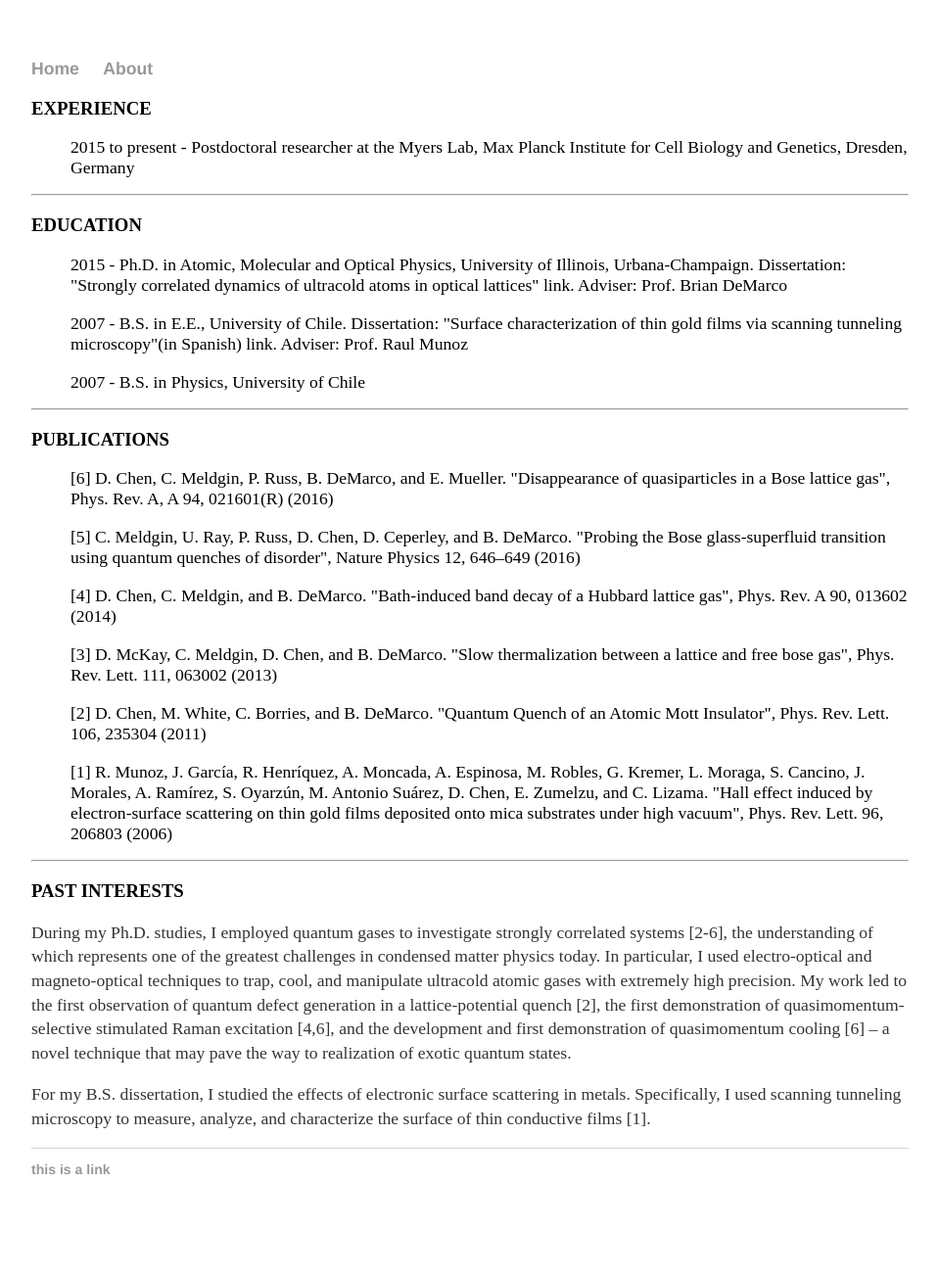
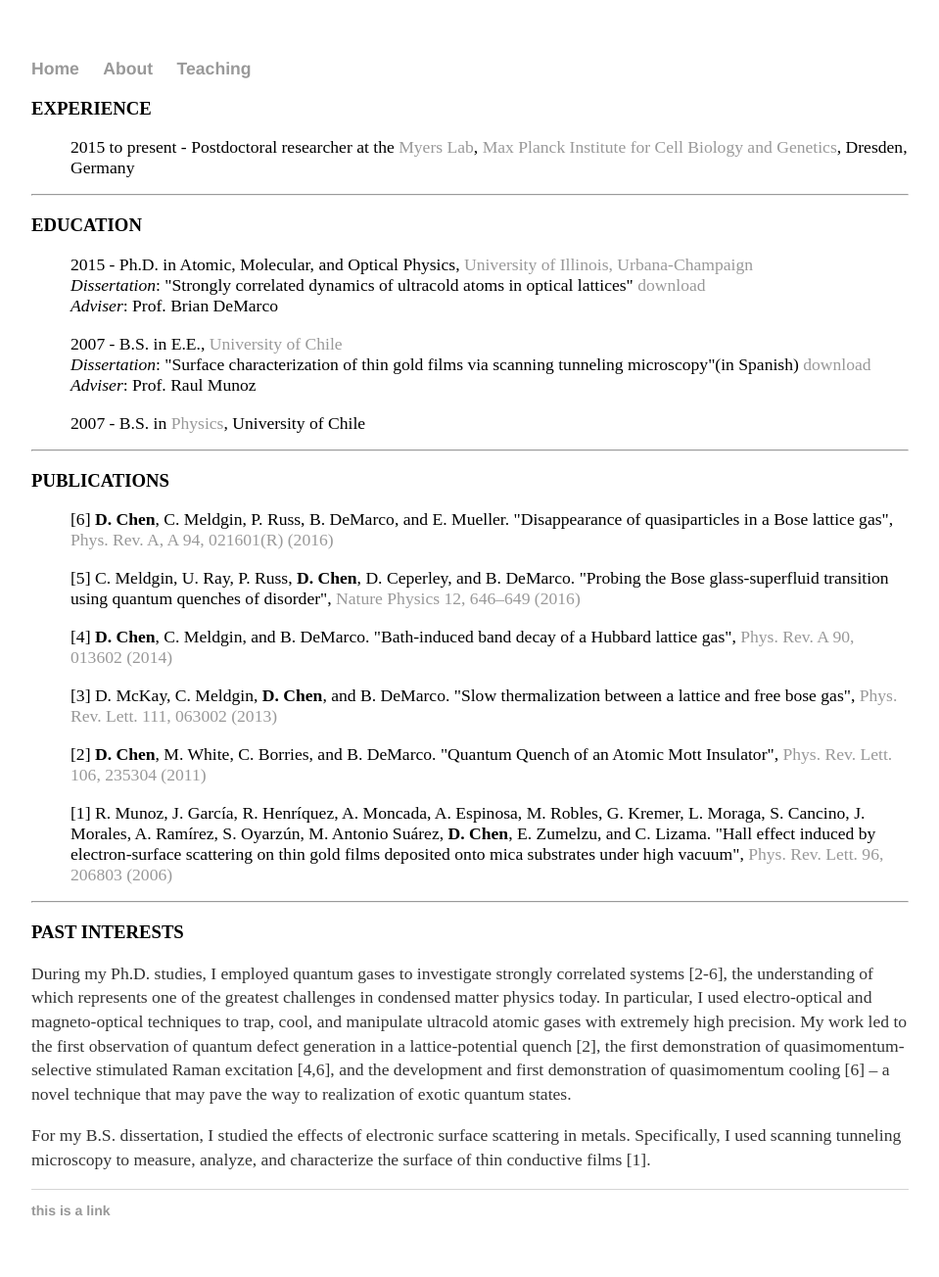
Before and after one commit to davidchenlee/davidchenlee.github.io, a Jekyll site: the page built from about.html, in a window 1280 px wide. Shown: the whole page at 98% size, without its empty margins (160-1119 px from the left). Built offline with Jekyll 4.4.1, drawn with Linux system fonts in a browser that asks for light colours; before the commit the page ends 1262 px from its top, so only the background shows below that.

Commit message:
edit the links. Add the 'teaching' page

```diff
--- a/_layouts/default.html
+++ b/_layouts/default.html
@@ -10,6 +10,7 @@
 	    		<ul>
 	        		<li><a href="/">Home</a></li>
 		        	<li><a href="/about">About</a></li>
+							<li><a href="/teaching">Teaching</a></li>
 	    		</ul>
 			</nav>
 			<div class="container">
--- a/about.html
+++ b/about.html
@@ -6,39 +6,41 @@ title: David Chen
 
 <h3>EXPERIENCE</h3>
 <ul style="list-style-type:none">
-  <li>2015 to present - Postdoctoral researcher at the Myers Lab, Max Planck Institute
-		for Cell Biology and Genetics, Dresden, Germany</li>
+  <li>2015 to present - Postdoctoral researcher at the  <a href="http://myerslab.mpi-cbg.de/">Myers Lab</a>, <a href="https://www.mpi-cbg.de">Max Planck Institute
+		for Cell Biology and Genetics</a>, Dresden, Germany</li>
 </ul>
 
 <hr>
 <h3>EDUCATION</h3>
 <ul style="list-style-type:none">
-  <li>2015 - Ph.D. in Atomic, Molecular and Optical Physics, University of Illinois,
-		Urbana-Champaign. Dissertation: "Strongly correlated dynamics of ultracold atoms
-		in optical lattices" link. Adviser: Prof. Brian DeMarco</li><br>
-  <li>2007 - B.S. in E.E., University of Chile. Dissertation: "Surface characterization
-		of thin gold films via scanning tunneling microscopy"(in Spanish) link. Adviser:
-		Prof. Raul Munoz</li><br>
-  <li>2007 - B.S. in Physics, University of Chile</li>
+  <li>2015 - Ph.D. in Atomic, Molecular, and Optical Physics, <a href="https://physics.illinois.edu/">University of Illinois,
+		Urbana-Champaign</a>
+    <br><i>Dissertation</i>: "Strongly correlated dynamics of ultracold atoms in optical lattices" <a href="https://drive.google.com/open?id=0B5xYRU0lLprpLWRaMzYtQ2N4eVk">download</a>
+    <br><i>Adviser</i>: Prof. Brian DeMarco</li><br>
+  <li>2007 - B.S. in E.E., <a href="http://die.cl/">University of Chile</a>
+    <br><i>Dissertation</i>: "Surface characterization of thin gold films via scanning tunneling microscopy"(in Spanish)
+    <a href="https://drive.google.com/open?id=0B5xYRU0lLprpX0JISXN6U1VPelE">download</a>
+    <br><i>Adviser</i>: Prof. Raul Munoz</li><br>
+  <li>2007 - B.S. in <a href="http://www.dfi.uchile.cl/en/">Physics</a>, University of Chile</li>
 </ul>
 
 <hr>
 <h3>PUBLICATIONS</h3>
 <ul style="list-style-type:none">
-  <li>[6] D. Chen, C. Meldgin, P. Russ, B. DeMarco, and E. Mueller. "Disappearance of quasiparticles
-		 in a Bose lattice gas", Phys. Rev. A, A 94, 021601(R) (2016)</li><br>
-	<li>[5] C. Meldgin, U. Ray, P. Russ, D. Chen, D. Ceperley, and B. DeMarco. "Probing the Bose glass-superfluid
-		 transition using quantum quenches of disorder", Nature Physics 12, 646–649 (2016)</li><br>
-	<li>[4] D. Chen, C. Meldgin, and B. DeMarco. "Bath-induced band decay of a Hubbard lattice gas",
-		 Phys. Rev. A 90, 013602 (2014)</li><br>
-		 <li>[3] D. McKay, C. Meldgin, D. Chen, and B. DeMarco. "Slow thermalization between a lattice and free bose gas",
-			  Phys. Rev. Lett. 111, 063002 (2013)</li><br>
-	<li>[2] D. Chen, M. White, C. Borries, and B. DeMarco. "Quantum Quench of an Atomic Mott Insulator",
-		 Phys. Rev. Lett. 106, 235304 (2011)</li><br>
+  <li>[6] <b>D. Chen</b>, C. Meldgin, P. Russ, B. DeMarco, and E. Mueller. "Disappearance of quasiparticles
+		 in a Bose lattice gas", <a href="https://journals.aps.org/pra/abstract/10.1103/PhysRevA.94.021601">Phys. Rev. A, A 94, 021601(R) (2016)</a></li><br>
+	<li>[5] C. Meldgin, U. Ray, P. Russ, <b>D. Chen</b>, D. Ceperley, and B. DeMarco. "Probing the Bose glass-superfluid
+		 transition using quantum quenches of disorder", <a href="https://www.nature.com/nphys/journal/v12/n7/full/nphys3695.html">Nature Physics 12, 646–649 (2016)</a></li><br>
+	<li>[4] <b>D. Chen</b>, C. Meldgin, and B. DeMarco. "Bath-induced band decay of a Hubbard lattice gas",
+		 <a href="https://journals.aps.org/pra/abstract/10.1103/PhysRevA.90.013602">Phys. Rev. A 90, 013602 (2014)</a></li><br>
+		 <li>[3] D. McKay, C. Meldgin, <b>D. Chen</b>, and B. DeMarco. "Slow thermalization between a lattice and free bose gas",
+			  <a href="https://journals.aps.org/prl/abstract/10.1103/PhysRevLett.111.063002">Phys. Rev. Lett. 111, 063002 (2013)</a></li><br>
+	<li>[2] <b>D. Chen</b>, M. White, C. Borries, and B. DeMarco. "Quantum Quench of an Atomic Mott Insulator",
+		 <a href="https://journals.aps.org/prl/abstract/10.1103/PhysRevLett.106.235304">Phys. Rev. Lett. 106, 235304 (2011)</a></li><br>
 	<li>[1] R. Munoz, J. García, R. Henríquez, A. Moncada, A. Espinosa, M. Robles, G. Kremer, L. Moraga, S. Cancino,
-		 J. Morales, A. Ramírez, S. Oyarzún, M. Antonio Suárez, D. Chen, E. Zumelzu, and C. Lizama. "Hall effect induced
+		 J. Morales, A. Ramírez, S. Oyarzún, M. Antonio Suárez, <b>D. Chen</b>, E. Zumelzu, and C. Lizama. "Hall effect induced
 		  by electron-surface scattering on thin gold films deposited onto mica substrates under high vacuum",
-			 Phys. Rev. Lett. 96, 206803 (2006)</li>
+			 <a href="https://journals.aps.org/prl/abstract/10.1103/PhysRevLett.96.206803">Phys. Rev. Lett. 96, 206803 (2006)</a></li>
 </ul>
 
 <hr>
```
Also changed, not shown: index.html (+6 -5 lines), teaching.html (added).
